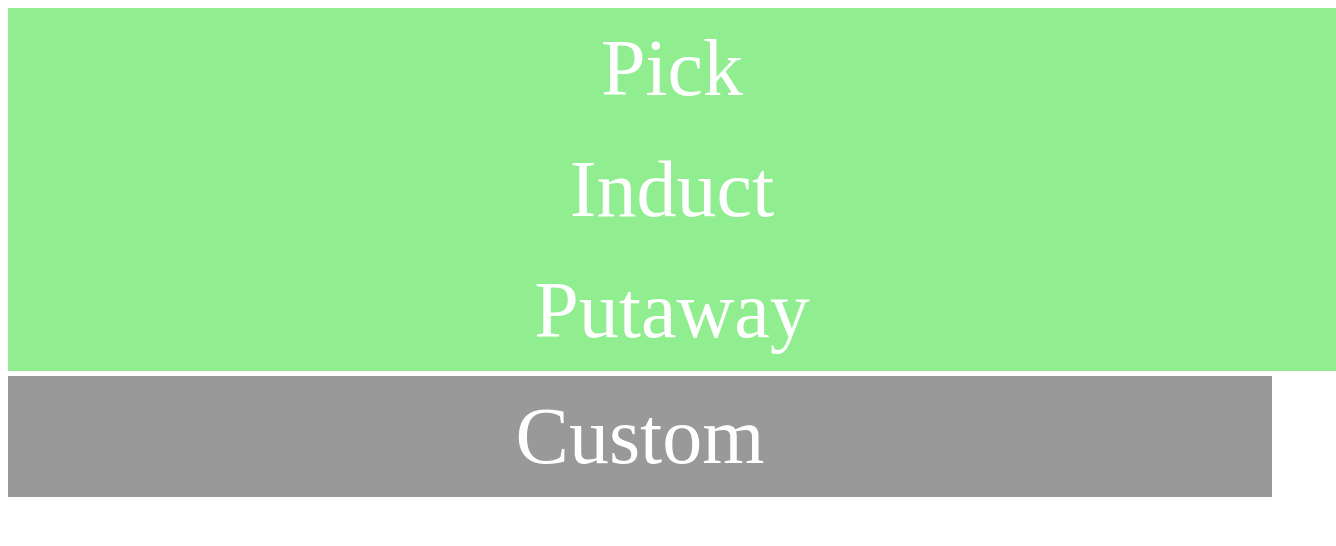
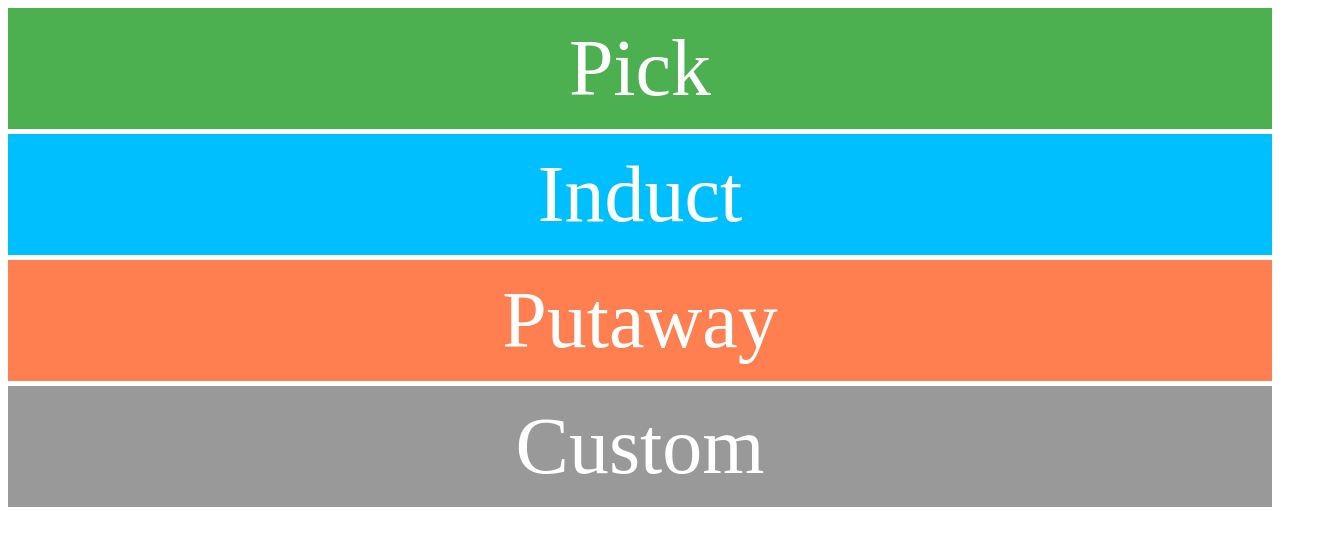
Before and after one commit to hasykes/time-study, a Next.js app: page / in a window 1280 px wide. Shown: the top 546 px of the page, 1336 px wide, since content can reach past the window. Built offline with nearby package versions, Linux system fonts and the light colour scheme.

Commit message:
css fixes, ui improvements

```diff
--- a/src/components/Tasks.js
+++ b/src/components/Tasks.js
@@ -47,7 +47,9 @@ const Tasks = (props) => {
 
   const handleEndStudyButtonClick = () => {
     props.setTimerShouldRun(false);
-    convertToCSVandEmail(props.eventList);
+    if (props.eventList.length > 0) {
+      convertToCSVandEmail(props.eventList);
+    }
   };
 
   const handleTaskButtonClick = (buttonIndex, taskName) => {
@@ -68,7 +70,7 @@ const Tasks = (props) => {
           <button
             key={"id_" + i}
             id={task + "_button"}
-            className="button task"
+            className={`button task ${i % 2 === 0 ? "even" : "odd"}`}
             onClick={() => handleTaskButtonClick(i, task)}
           >
             {task}
--- a/src/components/Timestudy.js
+++ b/src/components/Timestudy.js
@@ -11,6 +11,7 @@ const Timestudy = (props) => {
   const [timer, setTimer] = useState(0);
   const [eventCount, setEventCount] = useState(0);
   const [eventList, setEventList] = useState([]);
+  console.log(props.taskList);
 
   //useEffect(() => {}, [eventList]);
 
--- a/src/pages/index.js
+++ b/src/pages/index.js
@@ -41,12 +41,13 @@ export default function Home() {
         <link rel="icon" href="/favicon.ico?v=2" />
       </Head>
       <main>
+        <div id="workflowsContainer">
           {Object.keys(workflows).map((workflow, i) => {
             return (
               <Link
                 key={`workflow-${i}`}
-              id={`${workflow}_main_button`}
-              className="button"
+                id={`workflow_button_${i}`}
+                className="button workflow"
                 href={encodeURI(
                   `/study?workflow=${workflow}&tasks=${JSON.stringify(
                     workflows[workflow]
@@ -60,6 +61,7 @@ export default function Home() {
           <Link id="custom_main_button" className="button" href="/custom">
             Custom
           </Link>
+        </div>
       </main>
     </>
   );
--- a/src/pages/study.js
+++ b/src/pages/study.js
@@ -1,10 +1,11 @@
 import Timestudy from "@/components/Timestudy";
 import { useRouter } from "next/router";
+import { useState } from "react";
 //import styles from "@/styles/Home.module.css";
 
 export default function Study() {
   const { query } = useRouter();
-  console.log(query.tasks);
+
   return (
     <>
       <Timestudy pageName={query.workflow} taskList={query.tasks} />
--- a/src/styles/globals.css
+++ b/src/styles/globals.css
@@ -14,39 +14,60 @@ td {
   padding: 0.25em 0.5em;
 }
 
-#induct_main_button {
+#workflow_button_0 {
   background-color: #4caf50;
-  margin: 5px 0;
-  padding: 15px 0;
 }
-#pick_main_button {
+#workflow_button_1 {
   background-color: #00bfff;
-  margin: 5px 0;
-  padding: 15px 0;
 }
-#putaway_main_button {
+#workflow_button_2 {
   background-color: #ff7f50;
-  margin: 5px 0;
-  padding: 15px 0;
 }
+#workflow_button_3 {
+  background-color: #4caf50;
+}
+#workflow_button_4 {
+  background-color: #00bfff;
+}
+#workflow_button_5 {
+  background-color: #ff7f50;
+}
+#workflow_button_6 {
+  background-color: #4caf50;
+}
+#workflow_button_7 {
+  background-color: #00bfff;
+}
+#workflow_button_8 {
+  background-color: #ff7f50;
+}
+#workflow_button_9 {
+  background-color: #4caf50;
+}
+#workflow_button_10 {
+  background-color: #00bfff;
+}
+
 #custom_main_button {
   background-color: #999;
-  margin: 5px 0;
-  padding: 15px 0;
 }
 
 .button {
   border: none;
   display: block;
   color: white;
-  padding: 15px 32px;
   text-align: center;
   text-decoration: none;
   font-size: 5em;
-  margin: 0 auto;
   cursor: pointer;
   width: 100%;
   background-color: lightgreen;
+  margin: 5px 0;
+  padding: 15px 0;
+}
+
+.odd {
+  background-color: rgb(176, 248, 176);
 }
 
 .task {
```
Lines whose indentation alone changed are shown as unchanged.
